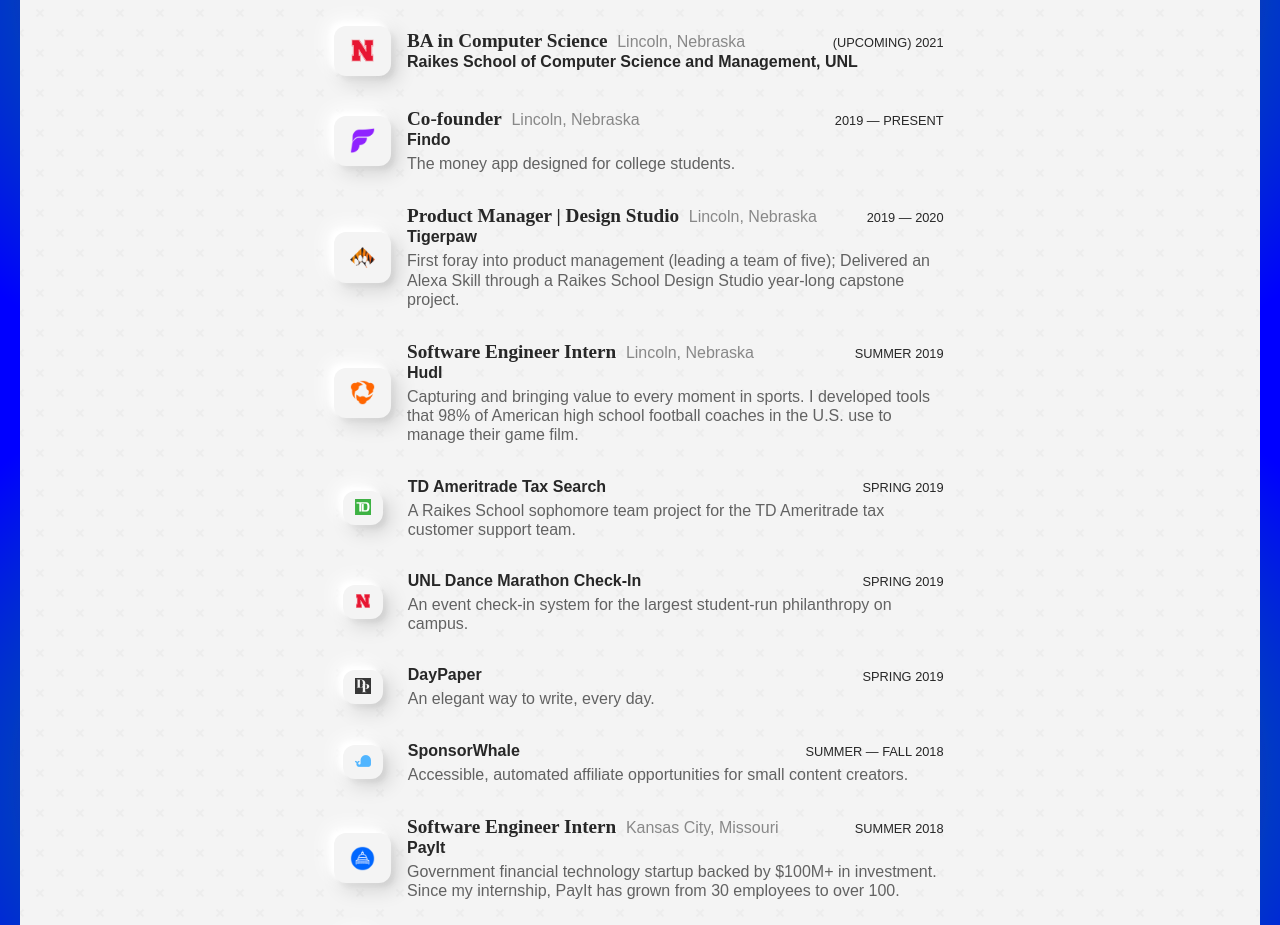
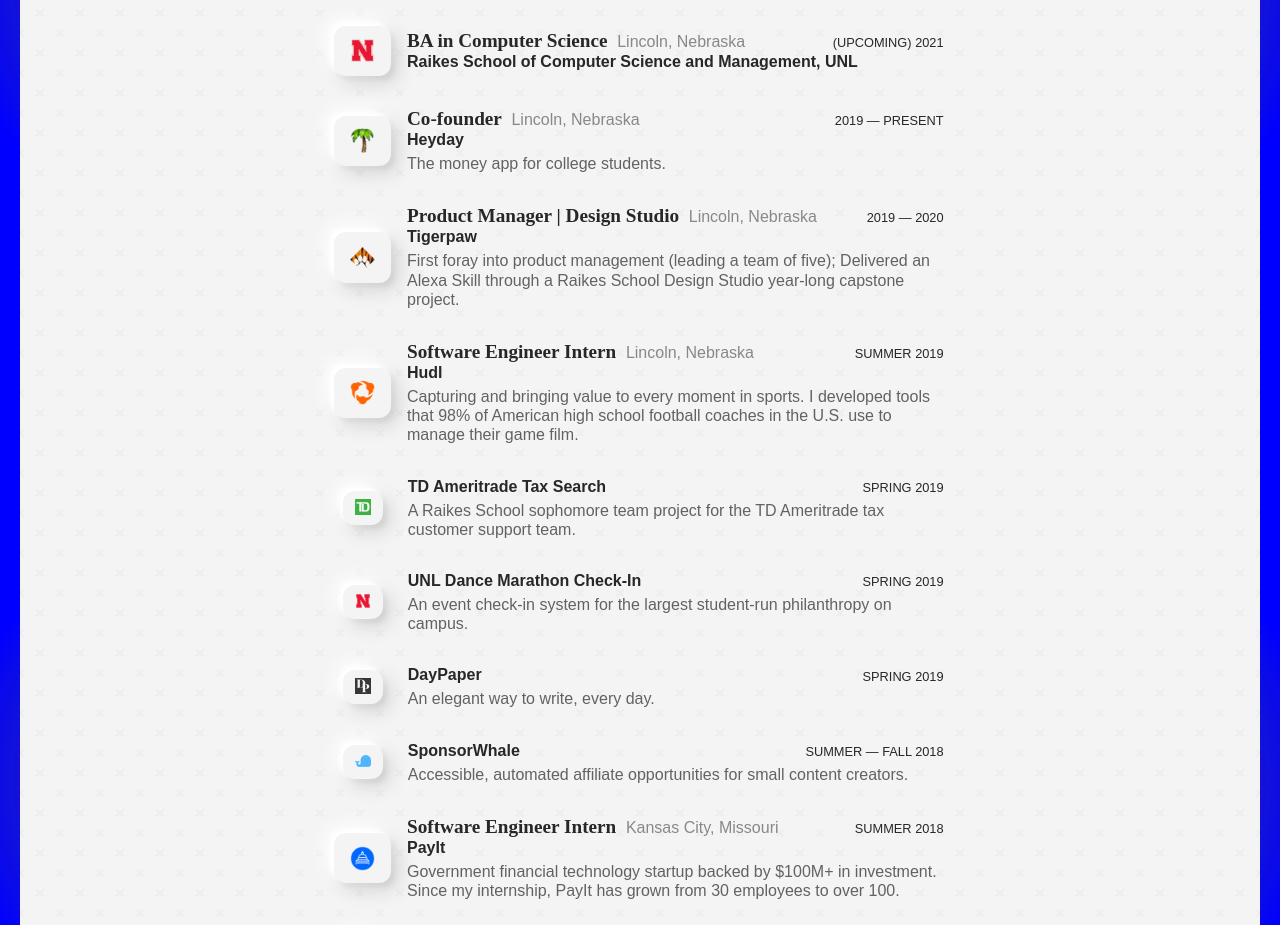
Before and after one commit to nicksiscoe/nicksiscoe.com, a plain HTML site: page index.html in a window 1280 px wide. Shown: the part 2820-3745 px from the top of the page. Drawn offline with nearby package versions, Linux system fonts and the light colour scheme; a web font is replaced by a local one.

Commit message:
color fixing

```diff
--- a/index.html
+++ b/index.html
@@ -192,8 +192,8 @@
           </div>
         </div>
         <div class="experience-row">
-          <a href="https://getfindo.com" class="btn" target="_blank">
-            <img src="./img/logos/findo.png" style="width: 25px;"></img>
+          <a href="" class="btn" target="_blank">
+            <img src="./img/logos/heyday.png" style="width: 25px;"></img>
           </a>
           <div class="row-content">
             <div class="main">
@@ -205,8 +205,8 @@
                 <p class="date">2019 — Present</p>
               </div>
             </div>
-            <p class="position"><strong>Findo</strong></p>
-            <p class="experience-description">The money app designed for college students.</p>
+            <p class="position"><strong>Heyday</strong></p>
+            <p class="experience-description">The money app for college students.</p>
           </div>
         </div>
         <div class="experience-row">
--- a/style.css
+++ b/style.css
@@ -24,9 +24,9 @@
 
 html {
   background:
-    radial-gradient(ellipse at center, rgba(0,0,255,1) 0%, rgba(0,0,255,0) 70%), /* niebieski */
-    radial-gradient(ellipse at center, rgba(255,0,0,1) 0%, rgba(255,0,0,0) 70%), /*czerwony */
-    radial-gradient(ellipse at center, rgba(0,255,0,1) 0%, rgba(0,255,0,0) 90%) /*zielony */
+    radial-gradient(ellipse at center, rgba(0,0,255,1) 0%, rgba(0,0,255,0) 75%), /* niebieski */
+    radial-gradient(ellipse at center, rgba(255,0,0,1) 0%, rgba(255,0,0,0) 75%), /*czerwony */
+    radial-gradient(ellipse at center, rgba(0,255,0,1) 0%, rgba(0,255,0,0) 75%) /*zielony */
     rgba(0,0,255,1);
   background-repeat:
     no-repeat,
```
Also changed, not shown: img/logos/heyday.png (added).
